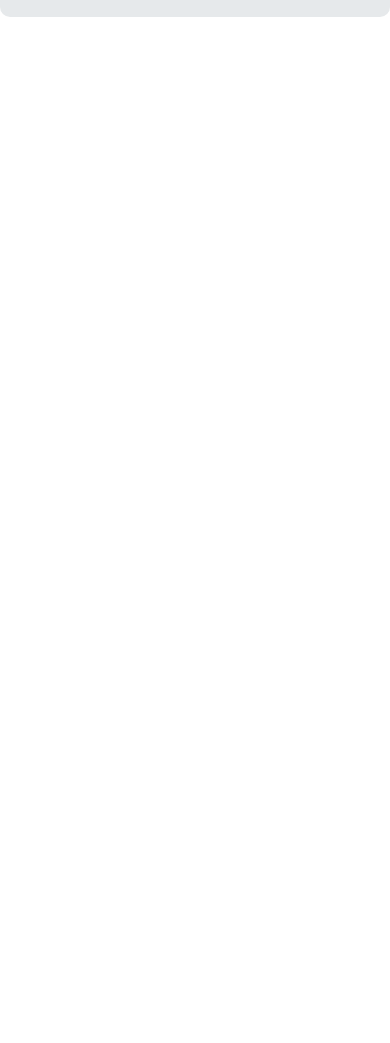
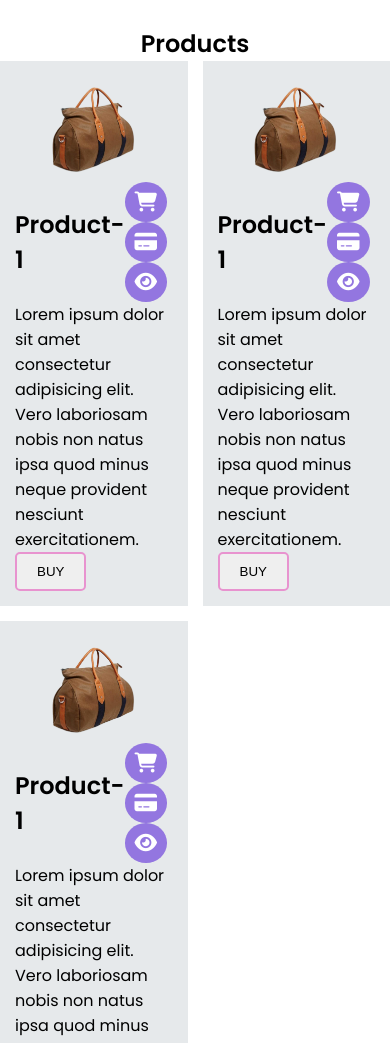
Before and after one commit to zaman-atif/Jhakanaka-Shop, a plain HTML site: page index.html in a window 390 px wide. Shown: the part 957-2000 px from the top of the page. Before the commit the page ends 974 px from the top, so only its background shows below. Drawn offline with Linux system fonts and the light colour scheme.

Commit message:
simple gallery section done

```diff
--- a/index.html
+++ b/index.html
@@ -53,6 +53,79 @@
                 <div class="discount">30%</div>
             </div>
         </section>
+
+        <!-- Products section starts here  -->
+        <section class="product-section">
+            <h1 style="text-align: center; margin-top: 30px;">Products</h1>
+            <div class="grid-container">
+                <div class="single-product">
+                    <img src="images/products/bag.png" alt="">
+                    <div class="heading-icons">
+                        <h2>Product-1</h2>
+                        <div>
+                            <span><i class="fa-solid fa-cart-shopping icon"></i></span>
+                            <span><i class="fa-solid fa-credit-card icon"></i></span>
+                            <span><i class="fa-solid fa-eye icon"></i></span>
+                        </div>
+                    </div>
+                    <p>Lorem ipsum dolor sit amet consectetur adipisicing elit. Vero laboriosam nobis non natus ipsa
+                        quod minus neque provident nesciunt exercitationem.</p>
+                    <button class="common-button">BUY</button>
+                </div>
+                <div class="single-product">
+                    <img src="images/products/bag.png" alt="">
+                    <div class="heading-icons">
+                        <h2>Product-1</h2>
+                        <div>
+                            <span><i class="fa-solid fa-cart-shopping icon"></i></span>
+                            <span><i class="fa-solid fa-credit-card icon"></i></span>
+                            <span><i class="fa-solid fa-eye icon"></i></span>
+                        </div>
+                    </div>
+                    <p>Lorem ipsum dolor sit amet consectetur adipisicing elit. Vero laboriosam nobis non natus ipsa
+                        quod minus neque provident nesciunt exercitationem.</p>
+                    <button class="common-button">BUY</button>
+                </div>
+                <div class="single-product">
+                    <img src="images/products/bag.png" alt="">
+                    <div class="heading-icons">
+                        <h2>Product-1</h2>
+                        <div>
+                            <span><i class="fa-solid fa-cart-shopping icon"></i></span>
+                            <span><i class="fa-solid fa-credit-card icon"></i></span>
+                            <span><i class="fa-solid fa-eye icon"></i></span>
+                        </div>
+                    </div>
+                    <p>Lorem ipsum dolor sit amet consectetur adipisicing elit. Vero laboriosam nobis non natus ipsa
+                        quod minus neque provident nesciunt exercitationem.</p>
+                    <button class="common-button">BUY</button>
+                </div>
+            </div>
+        </section>
+        <!-- Gallery section starts here  -->
+        <section class="gallery-section">
+            <h1 style="text-align: center; margin-top: 30px;">Simple Gallery</h1>
+            <div class="gallery-container">
+                <div class="single-gallery">
+                    <img src="images/products/bag.png" alt="">
+                </div>
+                <div class="single-gallery">
+                    <img src="images/products/bag.png" alt="">
+                </div>
+                <div class="single-gallery">
+                    <img src="images/products/bag.png" alt="">
+                </div>
+                <div class="single-gallery">
+                    <img src="images/products/bag.png" alt="">
+                </div>
+                <div class="single-gallery">
+                    <img src="images/products/bag.png" alt="">
+                </div>
+                <div class="single-gallery">
+                    <img src="images/products/bag.png" alt="">
+                </div>
+            </div>
+        </section>
     </main>
     <footer></footer>
 
--- a/styles/responsive.css
+++ b/styles/responsive.css
@@ -26,4 +26,42 @@
     .banner-image-container{
         order: 1;
     }
+    .grid-container{
+        grid-template-columns: repeat(1, 1fr);
+        gap: 15px;
+    }
 }
+
+@media screen and (max-width: 772px) {
+    .header-section {
+        flex-direction: column;
+        justify-content: center;
+        margin-left: 50px;
+    }
+
+    .items-container {
+        flex-direction: column;
+        justify-content: center;
+        margin-left: 50px;
+        gap: 20px;
+    }
+    .banner-section{
+        flex-direction: column;
+        margin-top: 40px;
+        gap: 15px;
+        order: 2;
+    }
+    .text-container , .banner-image-container{
+        width: 100%;
+    }
+    .text-container{
+        order: 2;
+    }
+    .banner-image-container{
+        order: 1;
+    }
+    .grid-container{
+        grid-template-columns: repeat(2, 1fr);
+        gap: 15px;
+    }
+}
--- a/styles/style.css
+++ b/styles/style.css
@@ -102,11 +102,11 @@ body {
     border-radius: 10px;
 }
 
-.text-container h1,
+/* .text-container h1,
 p,
 span {
     font-size: 45px;
-}
+} */
 
 .banner-heading {
     background: linear-gradient(to bottom, #e893cf, #9376e0);
@@ -120,20 +120,23 @@ span {
     font-family: 'Dancing Script', cursive;
 }
 
-.fa-brand{
+.fa-brand {
     font-size: 45px;
 }
-.icons{
+
+.icons {
     display: flex;
     gap: 10px;
 }
-.common-button{
+
+.common-button {
     padding: 10px 20px;
     /* color: white; */
     border: 2px solid #e893cf;
     border-radius: 5px;
 }
-.discount{
+
+.discount {
     width: 90px;
     height: 90px;
     background-color: rgb(128, 128, 16);
@@ -148,3 +151,67 @@ span {
 
 
 }
+
+/* product section starts here  */
+.product-section {
+    max-width: 1250px;
+    margin: 0 auto;
+}
+
+.grid-container {
+    display: grid;
+    grid-template-columns: repeat(3, 1fr);
+    gap: 15px;
+}
+
+.single-product {
+
+    padding: 15px;
+    background-color: #e6e9eb;
+}
+
+.single-product img {
+    width: 70%;
+    display: block;
+    margin: 0 auto;
+}
+
+.heading-icons {
+    display: flex;
+    align-items: center;
+    justify-content: space-between;
+}
+
+.icon {
+    background-color: #9376e0;
+    border-radius: 50%;
+    font-size: 20px;
+    padding: 10px;
+    color: white;
+}
+
+/* Gallery styles  */
+.gallery-section {
+    max-width: 1250px;
+    margin: 0 auto;
+
+}
+
+.single-gallery img {
+    width: 70%;
+}
+
+.gallery-container {
+    display: flex;
+    flex-wrap: wrap;
+    justify-content: center;
+    align-content: center;
+    gap: 10px;
+    background-color: #e6e9eb;
+}
+
+.single-gallery {
+    flex-basis: 300px;
+    border-radius: 20px;
+    box-shadow: rgba(0, 0, 0, 0.1) 0px 4px 12px;
+}
```
